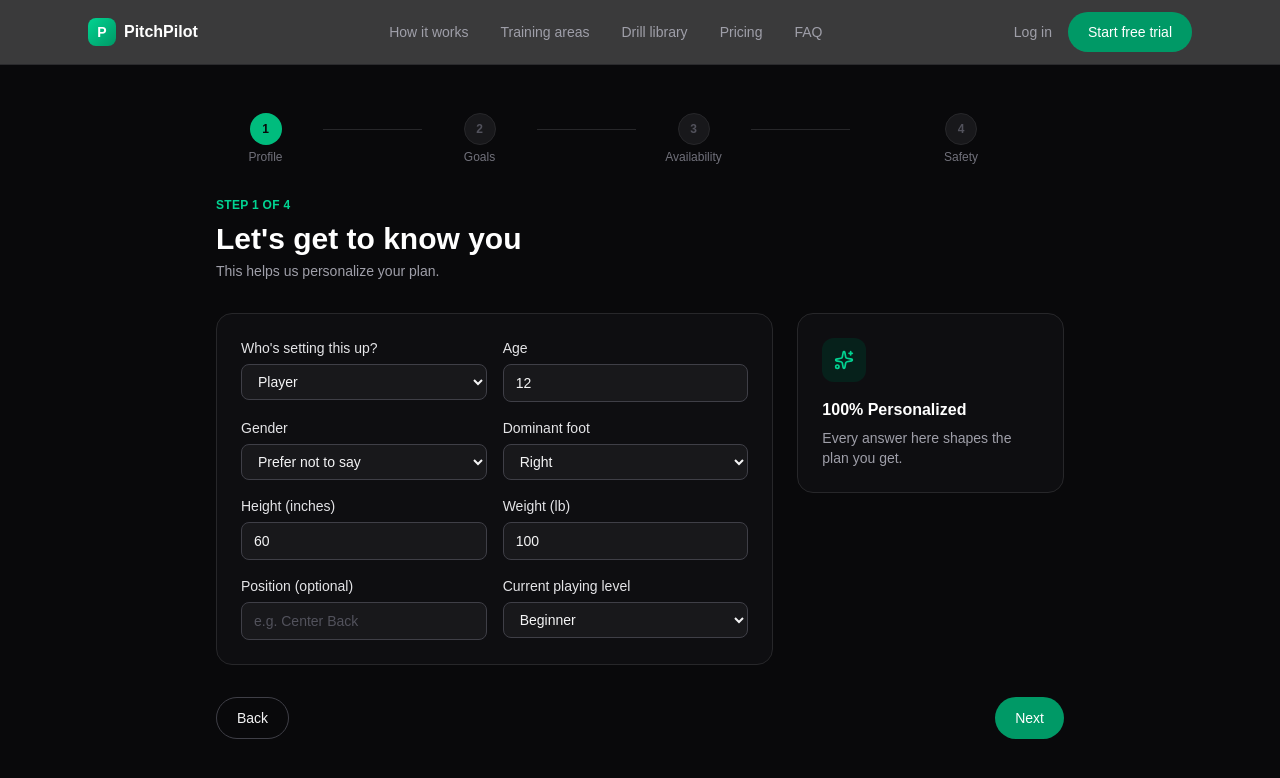
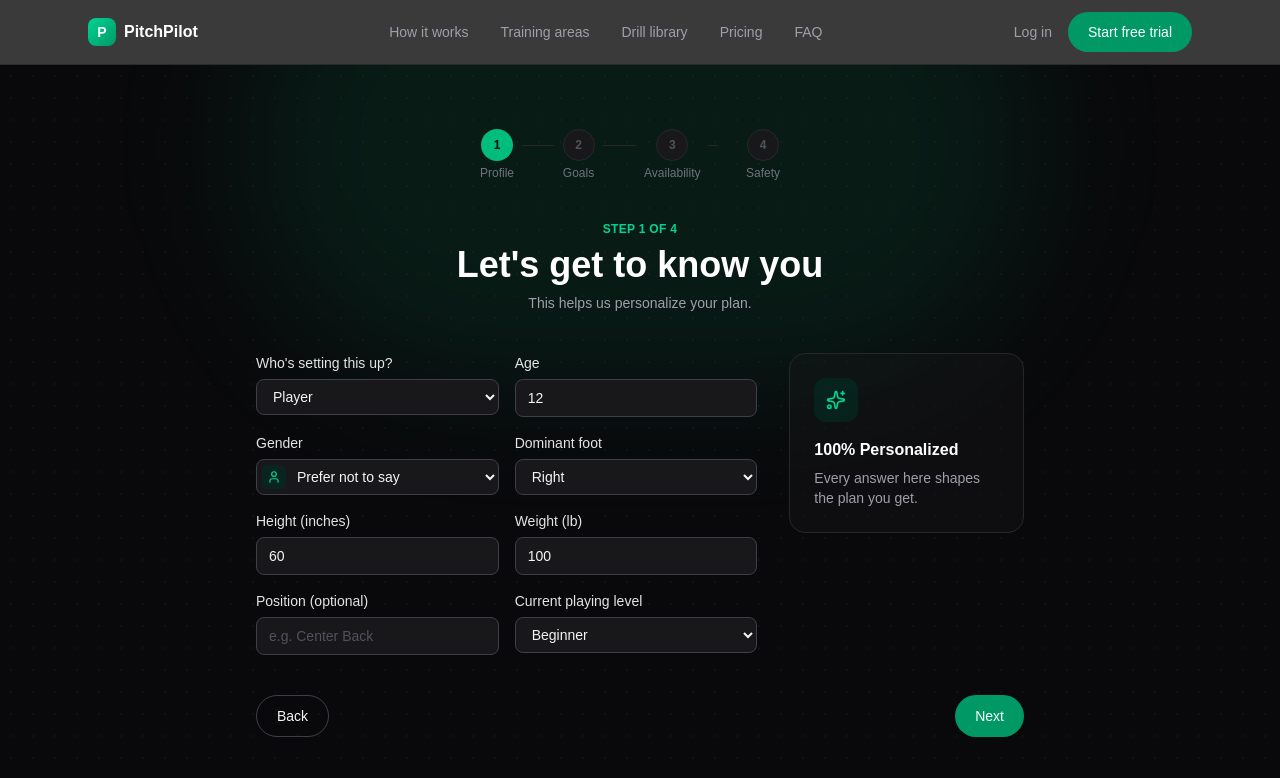
Before and after one commit to nazimharizi06/pitchpilot, a Next.js app: page /intake in a window 1280 px wide. Shown: the top 778 px of the page. Built offline with nearby package versions, Linux system fonts and the light colour scheme; no server answers.

Commit message:
more edits

```diff
--- a/app/intake/page.tsx
+++ b/app/intake/page.tsx
@@ -159,19 +159,29 @@ export default function IntakePage() {
   return (
     <>
       <Header dark />
-      <main className="bg-zinc-950 min-h-screen">
-        <div className="max-w-4xl mx-auto px-6 py-12">
+      <main className="relative bg-zinc-950 min-h-screen overflow-hidden">
+        <div aria-hidden className="absolute inset-0 bg-dot-grid text-white/[0.03]" />
+        <div
+          aria-hidden
+          className="absolute -top-40 left-1/2 -translate-x-1/2 h-[30rem] w-[50rem] rounded-full bg-emerald-500/10 blur-3xl"
+        />
+        <div className="relative max-w-5xl mx-auto px-6 py-16">
+          <div className="max-w-xs mx-auto mb-10">
             <StepIndicator steps={STEPS} current={step} />
+          </div>
 
+          <div className="text-center mb-10">
             <p className="text-xs font-semibold tracking-wide text-emerald-400 mb-2">
               STEP {step + 1} OF {STEPS.length}
             </p>
-          <h1 className="text-3xl font-semibold text-white mb-1">{copy.title}</h1>
-          <p className="text-sm text-zinc-400 mb-8">{copy.subtitle}</p>
+            <h1 className="text-3xl sm:text-4xl font-semibold text-white mb-2">{copy.title}</h1>
+            <p className="text-sm text-zinc-400">{copy.subtitle}</p>
+          </div>
 
+          <div className={tip ? "max-w-3xl mx-auto" : "max-w-4xl mx-auto"}>
             {tip ? (
-            <div className="grid grid-cols-1 lg:grid-cols-3 gap-6 items-start">
-              <div className="lg:col-span-2 rounded-2xl border border-zinc-800 bg-zinc-900/40 p-6">{stepContent}</div>
+              <div className="grid grid-cols-1 lg:grid-cols-3 gap-8 items-start">
+                <div className="lg:col-span-2">{stepContent}</div>
                 <TipCard icon={tip.icon} title={tip.title} body={tip.body} />
               </div>
             ) : (
@@ -179,12 +189,12 @@ export default function IntakePage() {
             )}
 
             {error && (
-            <p className="mt-4 text-sm text-red-400" role="alert">
+              <p className="mt-4 text-sm text-red-400 text-center" role="alert">
                 {error}
               </p>
             )}
 
-          <div className="mt-8 flex justify-between">
+            <div className="mt-10 flex justify-between gap-3">
               <Button variant="outlineDark" onClick={goBack} disabled={step === 0 || submitting}>
                 Back
               </Button>
@@ -197,6 +207,7 @@ export default function IntakePage() {
               )}
             </div>
           </div>
+        </div>
       </main>
     </>
   );
--- a/components/intake/ProfileStep.tsx
+++ b/components/intake/ProfileStep.tsx
@@ -1,5 +1,6 @@
 "use client";
 
+import { User } from "lucide-react";
 import type { UserProfile } from "@/lib/types";
 import { Field, darkInputClass } from "@/components/ui/Field";
 
@@ -39,8 +40,13 @@ export function ProfileStep({
       </Field>
 
       <Field dark label="Gender">
+        <div className="relative">
+          <span className="absolute left-1.5 top-1/2 -translate-y-1/2 h-6 w-6 rounded-md bg-emerald-950/60 text-emerald-400 flex items-center justify-center pointer-events-none">
+            <User className="h-3.5 w-3.5" />
+          </span>
           <select
-          className={darkInputClass}
+            className={`${darkInputClass} w-full`}
+            style={{ paddingLeft: "2.25rem" }}
             value={value.gender}
             onChange={(e) => set("gender", e.target.value as ProfileForm["gender"])}
           >
@@ -49,6 +55,7 @@ export function ProfileStep({
             <option value="other">Other</option>
             <option value="prefer_not_to_say">Prefer not to say</option>
           </select>
+        </div>
       </Field>
 
       <Field dark label="Dominant foot">
```
Lines whose indentation alone changed are shown as unchanged.
